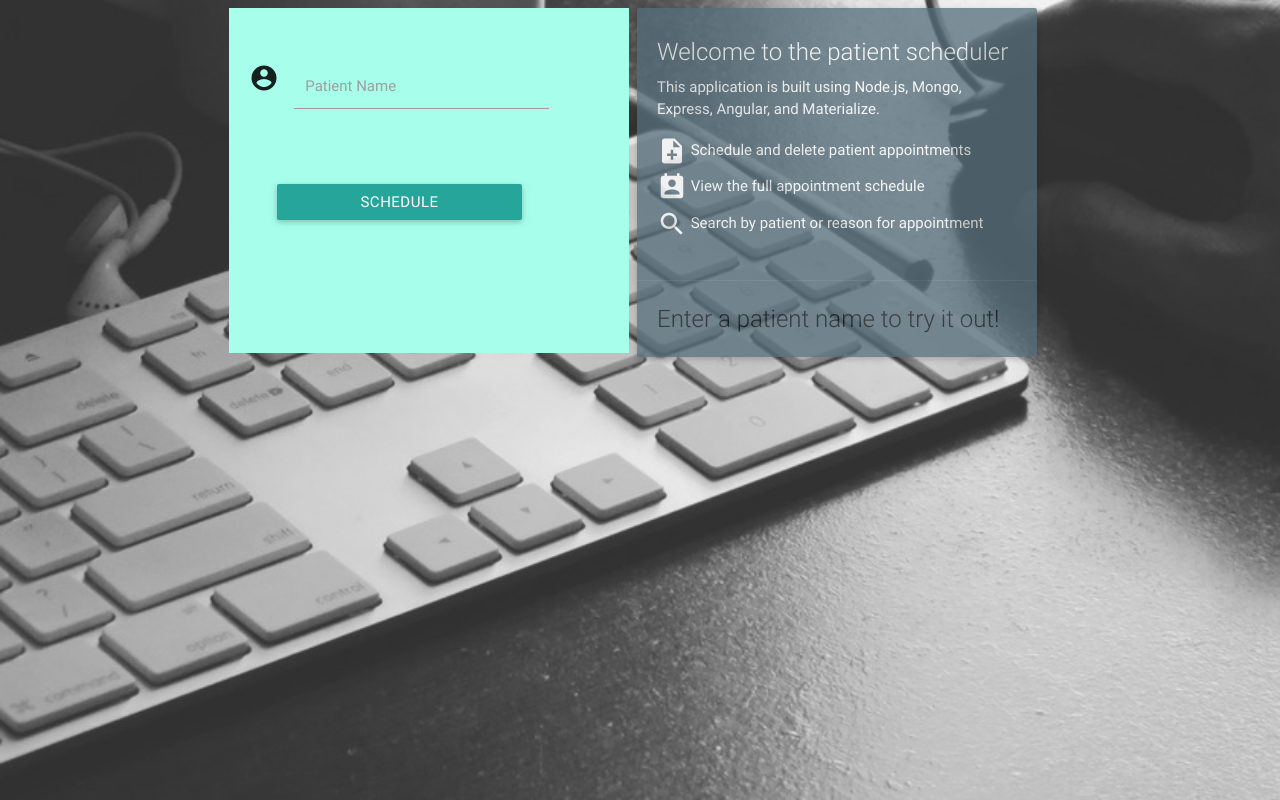
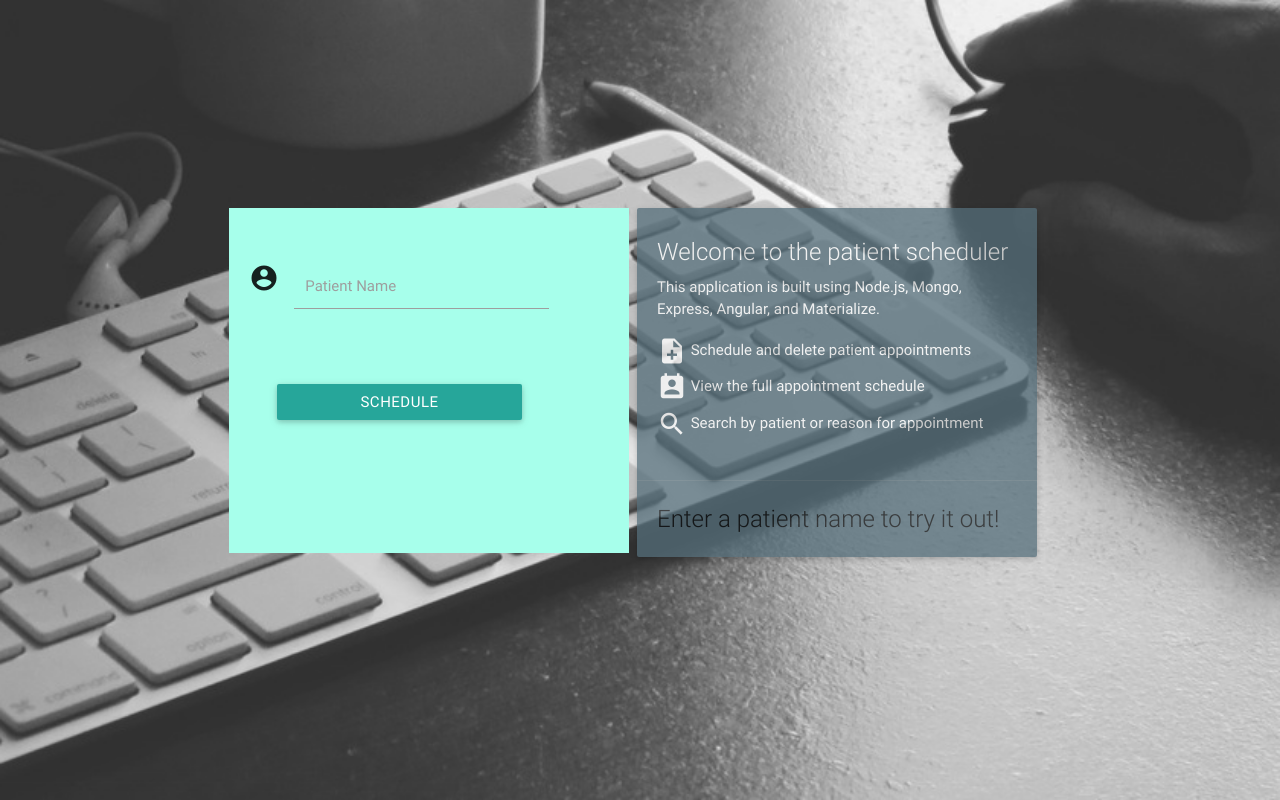
Before and after one commit to kgroenke/patient_scheduler, a website: page client/static/index.html in a window 1280 px wide. Drawn offline with nearby package versions, Linux system fonts and the light colour scheme; some packages are replaced by stand-ins of ours; files that its build step writes are made by us from their sources; no server answers; files whose address does not match are found by name.

Commit message:
centered logindivs

```diff
--- a/client/static/index.html
+++ b/client/static/index.html
@@ -197,7 +197,7 @@
   <!--Import jQuery before materialize.js-->
   <script type="text/javascript" src="https://code.jquery.com/jquery-2.1.1.min.js"></script>
   <script type="text/javascript" src="../materialize/js/materialize.min.js"></script>
-  <div ui-view id="parital">
+  <div ui-view id="partial">
   </div>
 </body>
 </html>
--- a/client/static/stylesheet/login_styles.css
+++ b/client/static/stylesheet/login_styles.css
@@ -64,4 +64,10 @@ ui-view {
 #content {
   margin: auto;
   width: 838px;
+  height: 400px;
+  position: absolute;
+  top: 50%;
+  left: 50%;
+  margin-top: -200px;
+  margin-left: -419px;
 }
--- a/client/static/stylesheet/styles.css
+++ b/client/static/stylesheet/styles.css
@@ -8,8 +8,10 @@ form {
 }
 
 #partial {
-  /*width: 100%;
-  height: 100%;*/
-  border-style: solid;
-  border-color: blue;
+  height: 100%;
 }
+
+html, body {
+  height: 100%;
+  width: 100%;
+}
```
